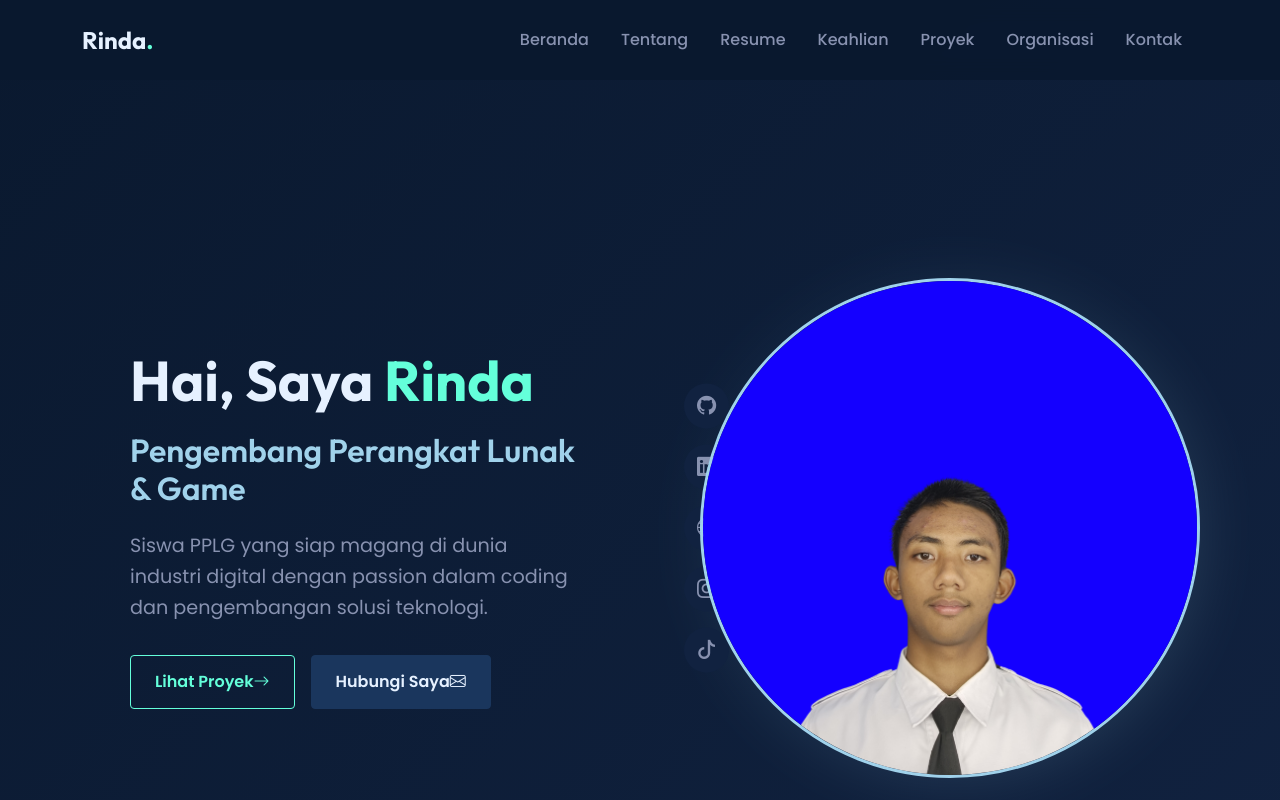
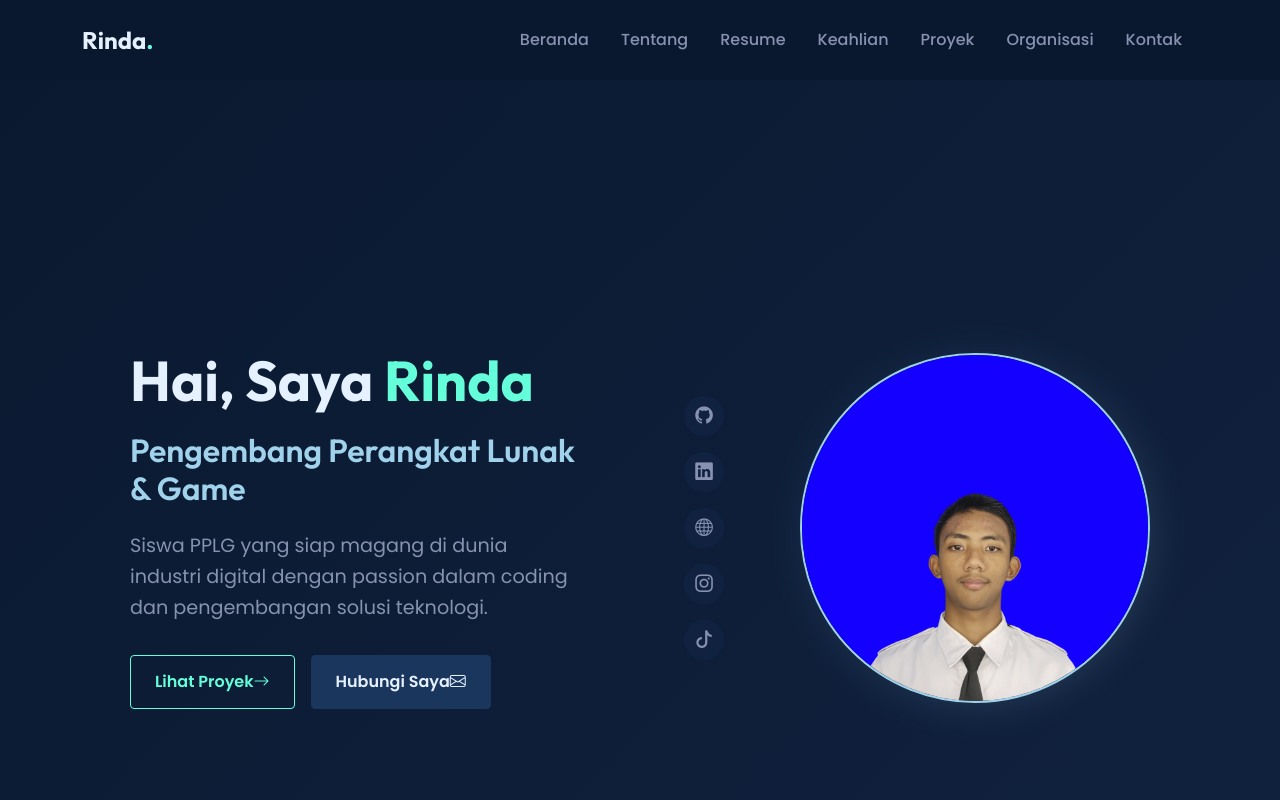
Before and after one commit to AR210108/Portofolio, a plain HTML site: page index.html in a window 1280 px wide. Shown: the top 800 px of the page. Drawn offline with nearby package versions, Linux system fonts and the light colour scheme.

Commit message:
Update index.html

```diff
--- a/index.html
+++ b/index.html
@@ -251,8 +251,8 @@
         .hero-image-wrapper {
             position: relative;
             display: inline-block;
-            width: min(300px, 80vw);
-            height: min(300px, 80vw);
+            width: min(200px, 60vw); /* Diperkecil dari 300px ke 200px */
+            height: min(200px, 60vw); /* Diperkecil dari 300px ke 200px */
         }
 
         .hero-image-bg {
@@ -264,7 +264,7 @@
             background: linear-gradient(135deg, var(--accent-navy), var(--accent-ice));
             border-radius: 50%;
             opacity: 0.2;
-            filter: blur(30px);
+            filter: blur(20px); /* Diperkecil blur dari 30px ke 20px */
             z-index: 0;
         }
 
@@ -273,7 +273,7 @@
             height: 100%;
             object-fit: cover;
             border-radius: 50%;
-            border: 3px solid var(--accent-ice);
+            border: 2px solid var(--accent-ice);
             position: relative;
             z-index: 1;
         }
@@ -282,12 +282,12 @@
             display: flex;
             justify-content: center;
             gap: 1rem;
-            margin-top: 2rem;
+            margin-top: 1.5rem; /* Diperkecil dari 2rem ke 1.5rem */
         }
 
         .social-link {
-            width: 45px;
-            height: 45px;
+            width: 40px; /* Diperkecil dari 45px ke 40px */
+            height: 40px; /* Diperkecil dari 45px ke 40px */
             display: flex;
             align-items: center;
             justify-content: center;
@@ -296,7 +296,7 @@
             color: var(--text-secondary);
             text-decoration: none;
             transition: all 0.3s ease;
-            font-size: 1.2rem;
+            font-size: 1.1rem; /* Diperkecil dari 1.2rem ke 1.1rem */
         }
 
         .social-link:hover {
@@ -849,8 +849,8 @@
             }
 
             .hero-image-wrapper {
-                width: 250px;
-                height: 250px;
+                width: 180px; /* Diperkecil lagi untuk mobile */
+                height: 180px; /* Diperkecil lagi untuk mobile */
             }
 
             section {
@@ -889,8 +889,8 @@
         /* Small devices (landscape phones, 576px and up) */
         @media (min-width: 576px) {
             .hero-image-wrapper {
-                width: 350px;
-                height: 350px;
+                width: 220px; /* Ukuran medium untuk tablet */
+                height: 220px; /* Ukuran medium untuk tablet */
             }
 
             .skills-grid {
@@ -928,8 +928,8 @@
             }
 
             .hero-image-wrapper {
-                width: 400px;
-                height: 400px;
+                width: 280px; /* Ukuran untuk desktop */
+                height: 280px; /* Ukuran untuk desktop */
             }
 
             .skills-grid {
@@ -956,8 +956,8 @@
             }
 
             .hero-image-wrapper {
-                width: 450px;
-                height: 450px;
+                width: 320px; /* Ukuran untuk desktop besar */
+                height: 320px; /* Ukuran untuk desktop besar */
             }
 
             .projects-grid {
@@ -968,8 +968,8 @@
         /* Extra large devices (large desktops, 1200px and up) */
         @media (min-width: 1200px) {
             .hero-image-wrapper {
-                width: 500px;
-                height: 500px;
+                width: 350px; /* Ukuran maksimal untuk desktop */
+                height: 350px; /* Ukuran maksimal untuk desktop */
             }
 
             .skills-grid {
@@ -1438,7 +1438,7 @@
             <p class="footer-text">&copy; 2025 Rinda. All rights reserved.</p>
             <div class="footer-social">
                 <a href="https://github.com/AR210108"><i class="bi bi-github"></i></a>
-                <a href="https://linkedin.com/in/Rinda"><i class="bi bi-linkedin"></i></a>
+                <a href="https://linkedin.com/in/rinda-asep"><i class="bi bi-linkedin"></i></a>
                 <a href="https://vercel.com/ar210108"><i class="bi bi-globe"></i></a>
                 <a href="https://instagram.com/Aseprinda2101"><i class="bi bi-instagram"></i></a>
                 <a href="https://tiktok.com/@rinnnn_2101"><i class="bi bi-tiktok"></i></a>
```
